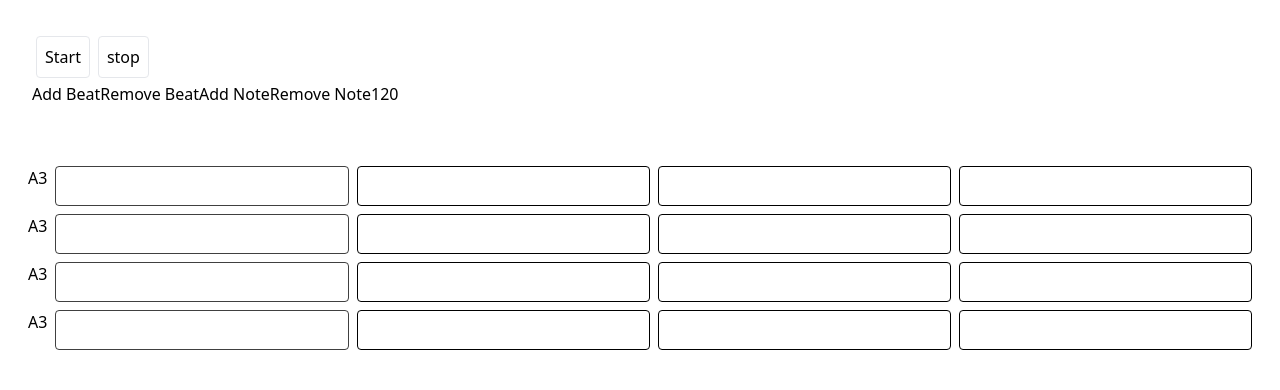
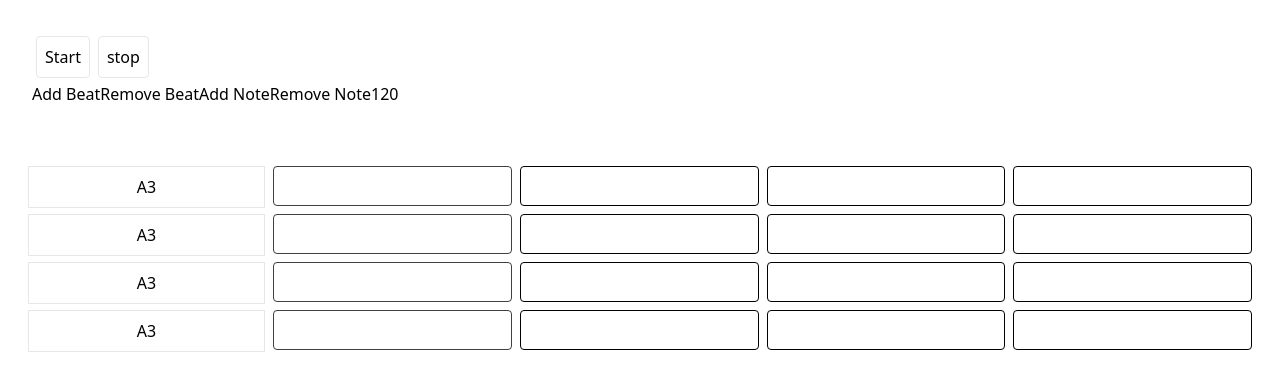
Before and after one commit to farmeroy/synth-app, a Next.js app: page /sequencer in a window 1280 px wide. Shown: the top 390 px of the page. Built offline with nearby package versions, Linux system fonts and the light colour scheme.

Commit message:
style note control btn

```diff
--- a/src/components/notes/NoteControls/index.tsx
+++ b/src/components/notes/NoteControls/index.tsx
@@ -1,4 +1,4 @@
-import { useState } from "react";
+import { useEffect, useState } from "react";
 import { useRecoilState } from "recoil";
 import noteState from "../../../lib/store/noteState";
 import ModalWrapper from "../../shared/ModalWrapper/ModalWrapper";
@@ -16,8 +16,13 @@ const NoteControls = ({ index }: NoteControlsProps) => {
   };
 
   return (
-    <div className="m-1">
-      <button onClick={() => setModalIsOpen(true)}>{noteRow.note}</button>
+    <div className="m-1 w-full">
+      <button
+        className="w-full border border-black-200 p-2"
+        onClick={() => setModalIsOpen(true)}
+      >
+        {noteRow.note}
+      </button>
       <ModalWrapper isOpen={modalIsOpen} onClose={() => setModalIsOpen(false)}>
         <NotePicker setNote={handleSetNote} />
       </ModalWrapper>
```
